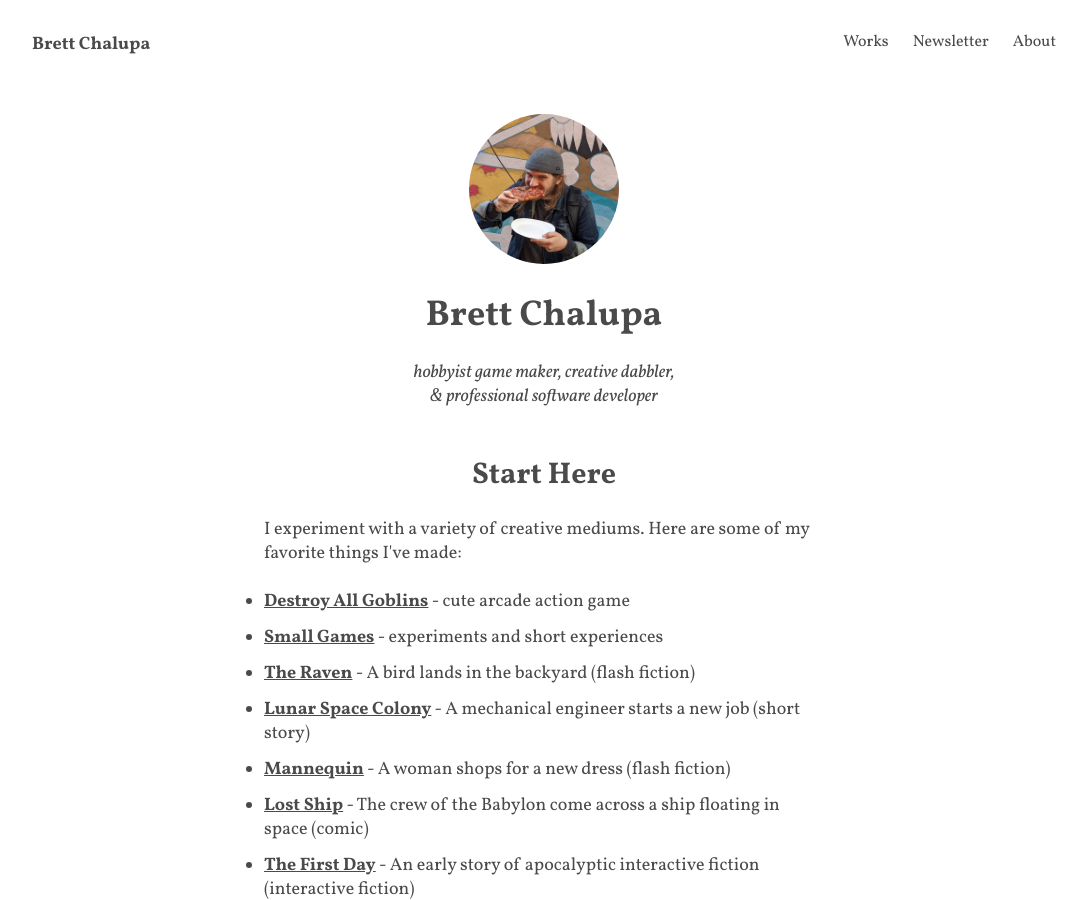
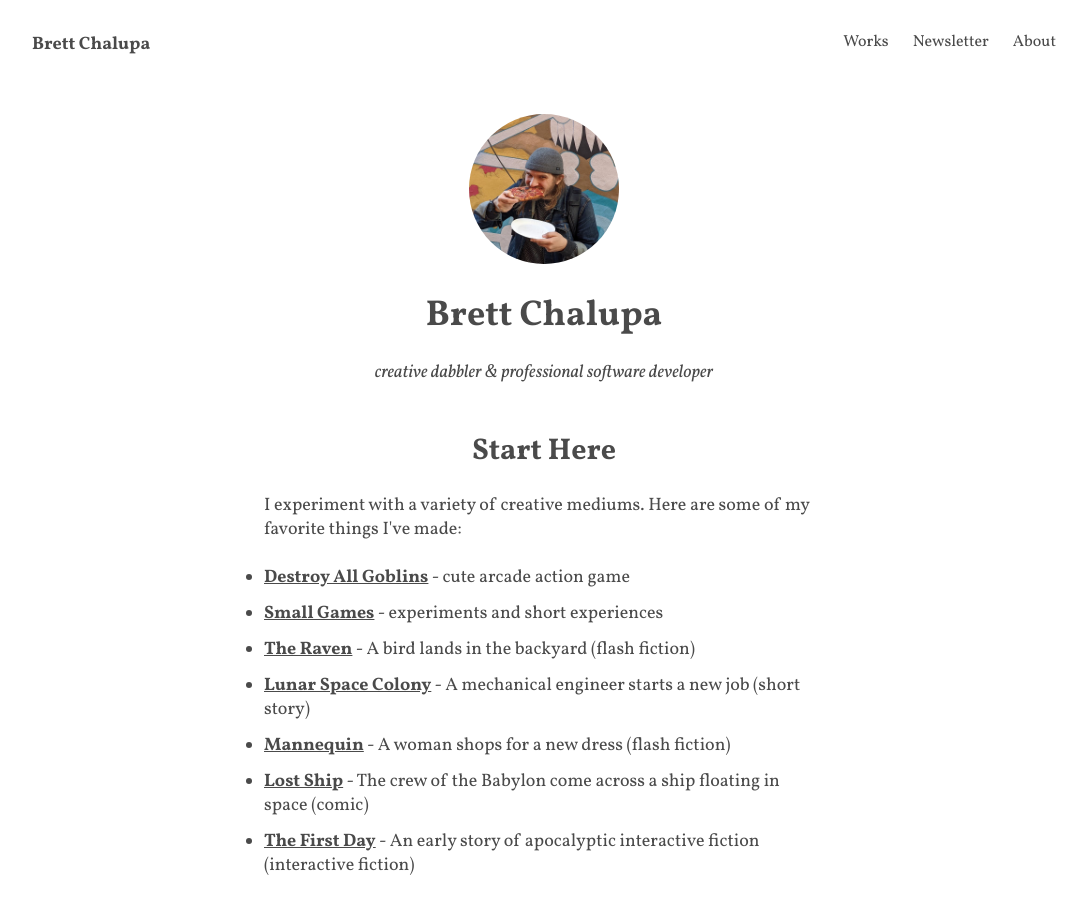
Before and after one commit to brettchalupa/brettchalupa.github.io, a Jekyll site: the page built from index.html, in a window 1280 px wide and 900 px high. Shown: the whole window, without its empty margins (96-1183 px from the left). Built offline with Jekyll 4.4.1, drawn with Linux system fonts in a browser that asks for light colours.

Commit message:
chore: revise tagline

```diff
--- a/_config.yml
+++ b/_config.yml
@@ -45,7 +45,7 @@
       type: short_stories
     values:
       layout: chapter
-description: 'Hobbyist game maker, creative dabbler, and professional software developer'
+description: 'Creative dabbler and professional software developer'
 url: http://www.brettchalupa.com
 logo: "/img/brett-pizza.jpg"
 google_site_verification: h9LmQSzbCwC5a0Oc1q6qAqQgApXhfsS7p13JFHFQD0Q
--- a/index.html
+++ b/index.html
@@ -9,7 +9,7 @@
 
     <h1>Brett Chalupa</h1>
 
-    <p class="tagline"><em>hobbyist game maker, creative dabbler,<br>&amp; professional software developer</em></p>
+    <p class="tagline"><em>creative dabbler &amp; professional software developer</em></p>
   </div>
 
   <div>
```
